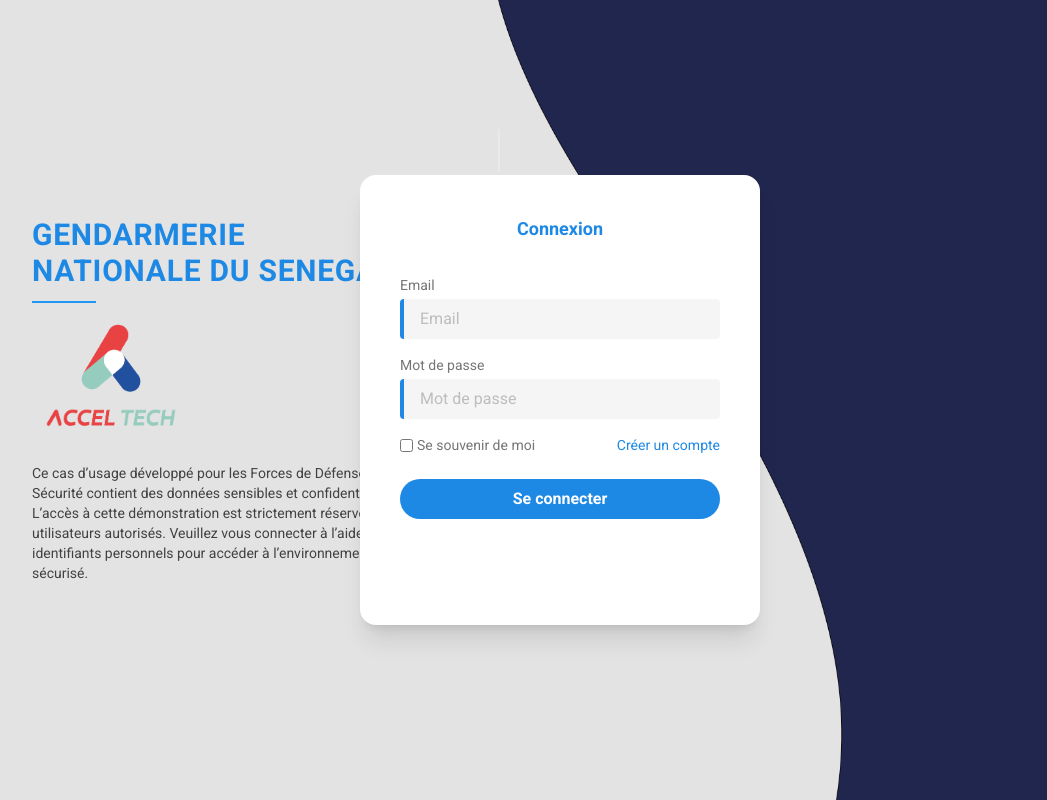
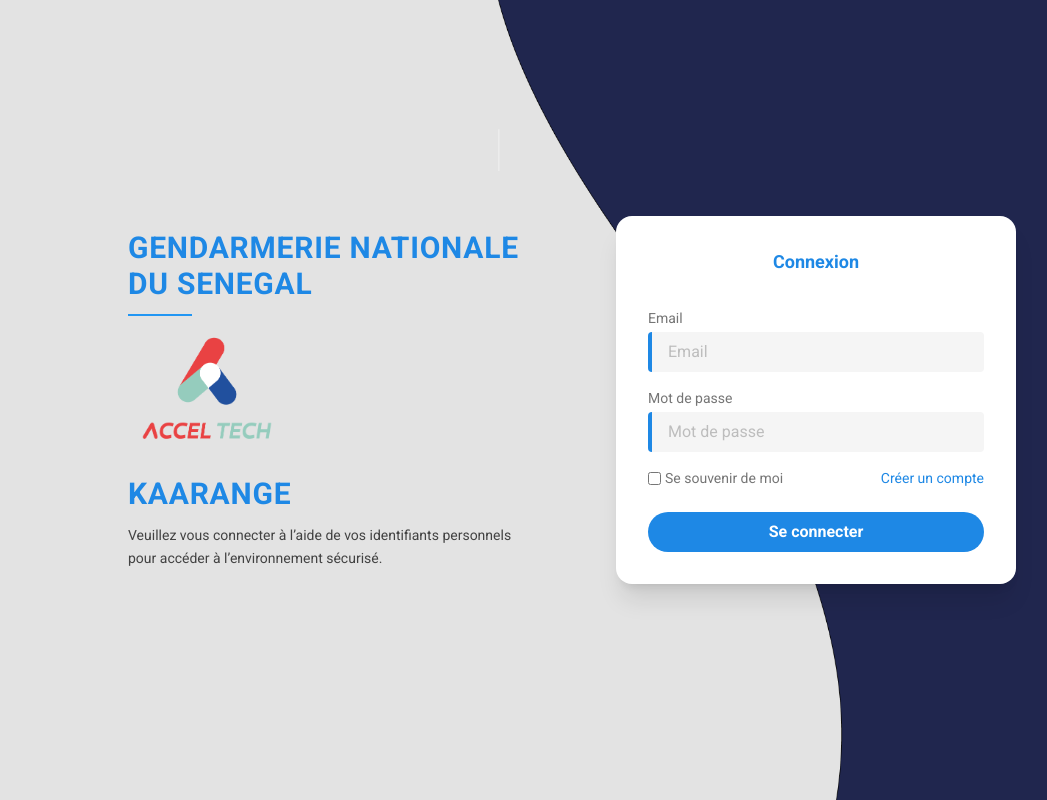
Before and after one commit to abyseydi/odsn, a React (Vite) app: page /GendarmerieAuth in a window 1280 px wide. Shown: the whole page, without its empty margins (80-1127 px from the left). Built offline with nearby package versions, Linux system fonts and the light colour scheme.

Commit message:
fds home

```diff
--- a/src/layouts/gendarmerieAuth.jsx
+++ b/src/layouts/gendarmerieAuth.jsx
@@ -1,5 +1,3 @@
-
-
 
 
 import React from "react";
@@ -15,7 +13,7 @@
 
   return (
     <div
-      className="relative flex items-center justify-center min-h-screen bg-gray-100"
+      className="relative flex flex-col md:flex-row items-center justify-center min-h-screen bg-gray-100 gap-x-16 px-6 md:px-12"
       style={{
         backgroundImage: "url('/img/gend_login_bg.png')",
         backgroundSize: "cover",
@@ -24,23 +22,27 @@
       }}
     >
       {/* Bloc texte à gauche */}
-      <div className="absolute left-20 top-1/2 transform -translate-y-1/2 max-w-md bg-transparent bg-opacity-70 rounded-xl p-8 ">
-        <h1 className="text-3xl font-bold text-blue-600 tracking-wide mb-3">
+      <div className="max-w-md mb-10 md:mb-0 bg-transparent bg-opacity-70 rounded-xl p-6 text-center md:text-left">
+        <h1 className="text-2xl md:text-3xl font-bold text-blue-600 tracking-wide mb-3">
           GENDARMERIE NATIONALE DU SENEGAL
         </h1>
-        <div className="w-16 h-[2px] bg-blue-500 mb-4"></div>
+        <div className="w-16 h-[2px] bg-blue-500 mb-4 mx-auto md:mx-0"></div>
         <img
           src="/img/accel_logo_light.png"
           alt="Logo"
-          className="h-[120px] mb-6"
+          className="h-[100px] md:h-[120px] mb-6 mx-auto md:mx-0"
         />
-        <p className="text-sm text-gray-800">
-          Ce cas d’usage développé pour les Forces de Défense et de Sécurité contient des données sensibles et confidentielles. L’accès à cette démonstration est strictement réservé aux utilisateurs autorisés. Veuillez vous connecter à l’aide de vos identifiants personnels pour accéder à l’environnement sécurisé.
+        <h1 className="text-2xl md:text-3xl font-bold text-blue-600 tracking-wide mb-3">
+          KAARANGE
+        </h1>
+        <p className="text-sm text-gray-800 leading-relaxed">
+          Veuillez vous connecter à l’aide de vos identifiants personnels pour
+          accéder à l’environnement sécurisé.
         </p>
       </div>
 
-      {/* Formulaire centré */}
-      <div className="relative  z-10 bg-white rounded-2xl shadow-xl p-10 w-[400px] h-[450px] right-130">
+      {/* Formulaire à droite */}
+      <div className="bg-white rounded-2xl shadow-xl p-8 w-full max-w-[400px]">
         <h2 className="text-lg font-bold text-center text-blue-600 mb-8">
           Connexion
         </h2>
@@ -55,7 +57,9 @@
             />
           </div>
           <div className="mb-4">
-            <label className="block text-sm text-gray-600 mb-1">Mot de passe</label>
+            <label className="block text-sm text-gray-600 mb-1">
+              Mot de passe
+            </label>
             <input
               type="password"
               placeholder="Mot de passe"
--- a/src/layouts/safetyOrderHome.jsx
+++ b/src/layouts/safetyOrderHome.jsx
@@ -1,179 +1,18 @@
 
-
-
-// import React from "react";
-// import { useNavigate } from "react-router-dom";
-
-// /* ======= Carte réutilisable, responsive ======= */
-// function ForceCard({ logo, alt, onClick }) {
-//   return (
-//     <div
-//       className="
-//         relative w-full max-w-[320px] sm:max-w-[340px]
-//         rounded-3xl bg-white
-//         border border-blue-200
-//         p-5 sm:p-6 md:p-8
-//         shadow-[0_8px_0_0_rgba(60,90,200,0.20),0_16px_28px_-12px_rgba(0,0,0,0.15)]
-//         md:shadow-[0_10px_0_0_rgba(60,90,200,0.25),0_20px_35px_-10px_rgba(0,0,0,0.15)]
-//         transition-transform duration-200 hover:-translate-y-1
-//       "
-//       role="region"
-//       aria-label={alt}
-//     >
-//       {/* Logo */}
-//       <div
-//         className="
-//           mx-auto mb-5 sm:mb-6 flex h-24 w-24 sm:h-28 sm:w-28 items-center justify-center
-//           rounded-2xl border border-blue-100 bg-white
-//           shadow-[0_6px_18px_-6px_rgba(0,0,0,0.15)]
-//         "
-//       >
-//         <img src={logo} alt={alt} className="h-16 w-16 sm:h-20 sm:w-20 object-contain" />
-//       </div>
-
-//       {/* Bouton */}
-//       <button
-//         onClick={onClick}
-//         className="
-//           w-full sm:w-auto mx-auto block rounded-full px-6 py-2.5
-//           font-semibold text-white text-sm sm:text-base
-//           bg-blue-600 hover:bg-blue-700 active:bg-blue-800
-//           focus:outline-none focus-visible:ring-2 focus-visible:ring-blue-400
-//           shadow-[0_5px_0_0_rgba(60,90,200,0.30)]
-//           transition-colors
-//         "
-//       >
-//         Accéder
-//       </button>
-//     </div>
-//   );
-// }
-
-// export default function SafetyOrderHome() {
-//   const navigate = useNavigate();
-
-//   return (
-//     <section
-//       className="relative flex min-h-screen items-center justify-center overflow-hidden"
-//       aria-label="Accueil Forces de Défense et de Sécurité"
-//     >
-//       {/* Image de fond responsive : pas rognée sur mobile, couvrante dès md */}
-//       <div className="absolute inset-0 -z-10">
-//         <img
-//           src="/img/fds.png"
-//           alt=""
-//           className="w-full h-full object-contain md:object-cover md:object-center"
-//         />
-//       </div>
-
-//       {/* Overlay léger pour la lisibilité (désactivé en md si tu veux) */}
-//       <div className="absolute inset-0 -z-10 bg-white/10 md:bg-white/0" />
-
-//       {/* Contenu centré */}
-//       <div className="relative z-10 w-full max-w-7xl px-4 sm:px-6 lg:px-8 py-10 md:py-14">
-//         {/* Titre (responsive + lisible sur fond) */}
-//         <h1 className="text-center text-white drop-shadow-lg font-semibold
-//                        text-2xl sm:text-3xl md:text-4xl lg:text-5xl mb-8 md:mb-12">
-//           Forces de Défense et de Sécurité
-//         </h1>
-
-//         {/* Grille responsive : 1 → 2 → 3 colonnes */}
-//         <div className="mx-auto max-w-6xl">
-//           <div
-//             className="
-//               grid place-items-center
-//               grid-cols-1 sm:grid-cols-2 lg:grid-cols-3
-//               gap-6 sm:gap-8 lg:gap-10
-//             "
-//           >
-//             <ForceCard
-//               logo="/img/logo_police.png"
-//               alt="Police Nationale"
-//               onClick={() => navigate("/police")}
-//             />
-//             <ForceCard
-//               logo="/img/logo_gend.jpg"
-//               alt="Gendarmerie Nationale"
-//               onClick={() => navigate("/GendarmerieHome")}
-//             />
-//             <ForceCard
-//               logo="/img/logo_armee.jpg"
-//               alt="Forces Armées"
-//               onClick={() => navigate("/forces-armees")}
-//             />
-//           </div>
-//         </div>
-
-//         {/* Message bas (marges et taille adaptatives) */}
-//    <div className="mt-8 md:mt-10 lg:mt-12 max-w-3xl mx-auto text-center px-2 sm:px-0">
-//   <img
-//     src="/img/warning.png"
-//     alt="Avertissement"
-//     className="mx-auto mb-4 h-12 w-auto sm:h-14 md:h-16"
-//   />
-//   <p className="text-gray-800 text-sm sm:text-base md:text-lg leading-relaxed">
-//     Ce module développé pour les Forces de Défense et de Sécurité contient des
-//     données sensibles et confidentielles. L’accès à son contenu est strictement
-//     réservé aux utilisateurs autorisés.
-//   </p>
-// </div>
-
-//       </div>
-//     </section>
-//   );
-// }
 
 import React from "react";
 import { useNavigate } from "react-router-dom";
 
-/* ======= Carte réutilisable ======= */
-// function ForceCard({ logo, alt, onClick }) {
-//   return (
-//     <div
-//       className="
-//         relative w-full max-w-[300px] sm:max-w-[320px]
-//         rounded-3xl bg-white border border-blue-200
-//         p-5 sm:p-6
-//         shadow-[0_8px_0_0_rgba(60,90,200,0.20),0_16px_28px_-12px_rgba(0,0,0,0.15)]
-//         transition-transform duration-200 hover:-translate-y-1
-//       "
-//       role="region"
-//       aria-label={alt}
-//     >
-//       <div
-//         className="
-//           mx-auto mb-4 sm:mb-5 flex h-24 w-24 items-center justify-center
-//           rounded-2xl border border-blue-100 bg-white
-//           shadow-[0_6px_18px_-6px_rgba(0,0,0,0.15)]
-//         "
-//       >
-//         <img src={logo} alt={alt} className="h-16 w-16 sm:h-20 sm:w-20 object-contain" />
-//       </div>
 
-//       <button
-//         onClick={onClick}
-//         className="
-//           w-full sm:w-auto mx-auto block rounded-full px-6 py-2.5
-//           font-semibold text-white text-sm
-//           bg-blue-600 hover:bg-blue-700 active:bg-blue-800
-//           focus:outline-none focus-visible:ring-2 focus-visible:ring-blue-400
-//           shadow-[0_5px_0_0_rgba(60,90,200,0.30)]
-//           transition-colors
-//         "
-//       >
-//         Accéder
-//       </button>
-//     </div>
-//   );
-// }
 function ForceCard({ logo, alt, onClick }) {
   return (
     <div
       className="
-        relative w-full max-w-[360px] sm:max-w-[380px] md:max-w-[400px]
+        relative w-full
+        max-w-[460px] sm:max-w-[560px] md:max-w-[640px]
         rounded-3xl bg-white border border-blue-200
         p-6 md:p-8
-        shadow-[0_8px_0_0_rgba(60,90,200,0.20),0_16px_28px_-12px_rgba(0,0,0,0.15)]
+        shadow-[0_10px_0_0_rgba(60,90,200,0.20),0_24px_40px_-12px_rgba(0,0,0,0.15)]
         transition-transform duration-200 hover:-translate-y-1
       "
       role="region"
@@ -194,11 +33,11 @@
       <button
         onClick={onClick}
         className="
-          w-full sm:w-auto mx-auto block rounded-full px-6 py-2.5
-          font-semibold text-white text-sm sm:text-base
+          w-full sm:w-auto mx-auto block rounded-full px-8 py-3
+          font-semibold text-white text-base sm:text-lg
           bg-blue-600 hover:bg-blue-700 active:bg-blue-800
           focus:outline-none focus-visible:ring-2 focus-visible:ring-blue-400
-          shadow-[0_5px_0_0_rgba(60,90,200,0.30)]
+          shadow-[0_6px_0_0_rgba(60,90,200,0.30)]
           transition-colors
         "
       >
@@ -207,6 +46,7 @@
     </div>
   );
 }
+
 
 export default function SafetyOrderHome() {
   const navigate = useNavigate();
@@ -243,7 +83,7 @@
           </h1>
 
           {/* Grille des 3 cartes : gaps modérés */}
-          <div className="mx-auto max-w-6xl">
+          <div className="mx-auto max-w-8xl">
             <div
               className="
                 grid place-items-center
@@ -259,7 +99,7 @@
               <ForceCard
                 logo="/img/logo_gend.jpg"
                 alt="Gendarmerie Nationale"
-                onClick={() => navigate("/GendarmerieHome")}
+                onClick={() => navigate("/GendarmerieAuth")}
               />
               <ForceCard
                 logo="/img/logo_armee.jpg"
```
Also changed, not shown: index.html (+1 -13 lines).
